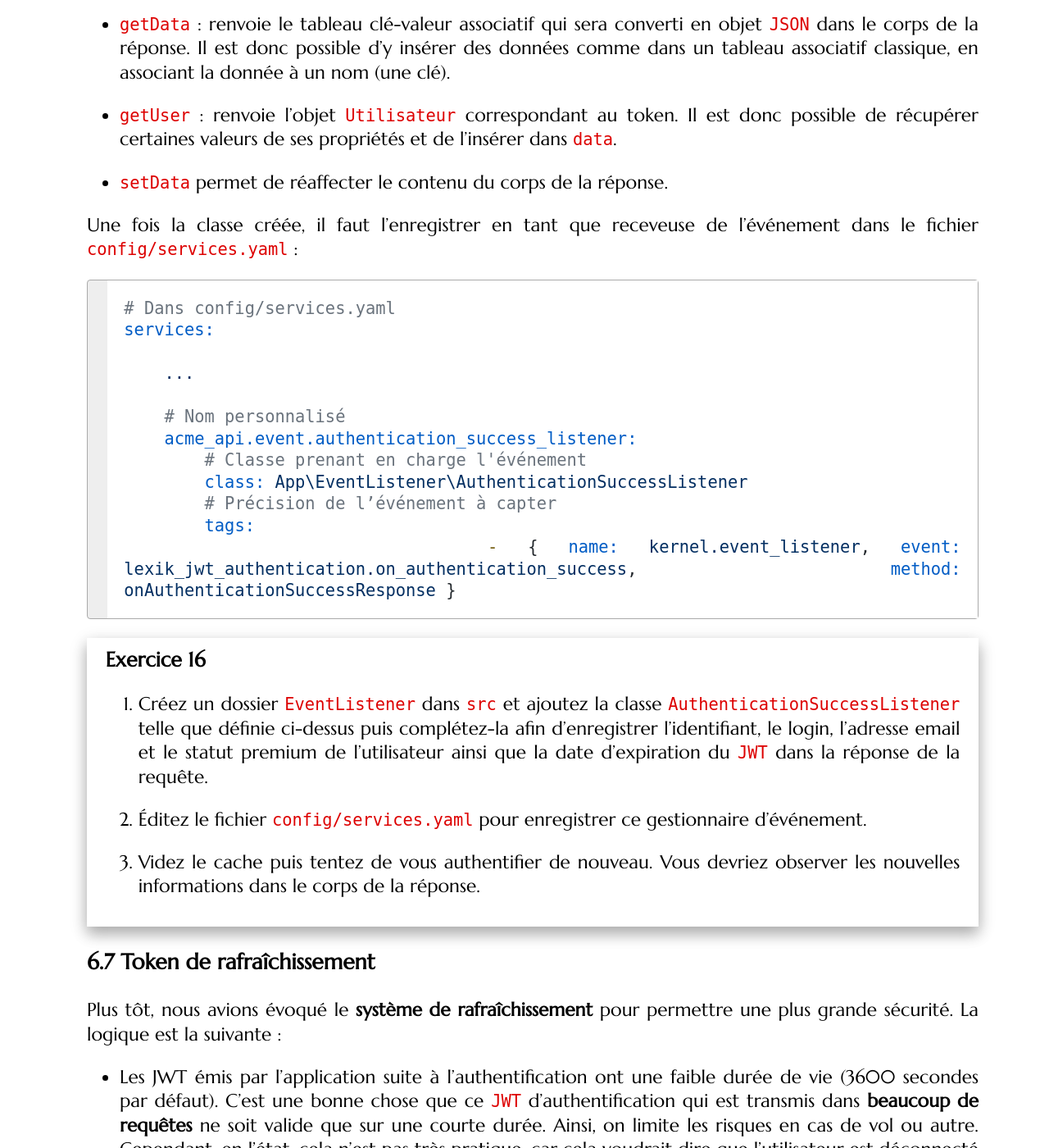
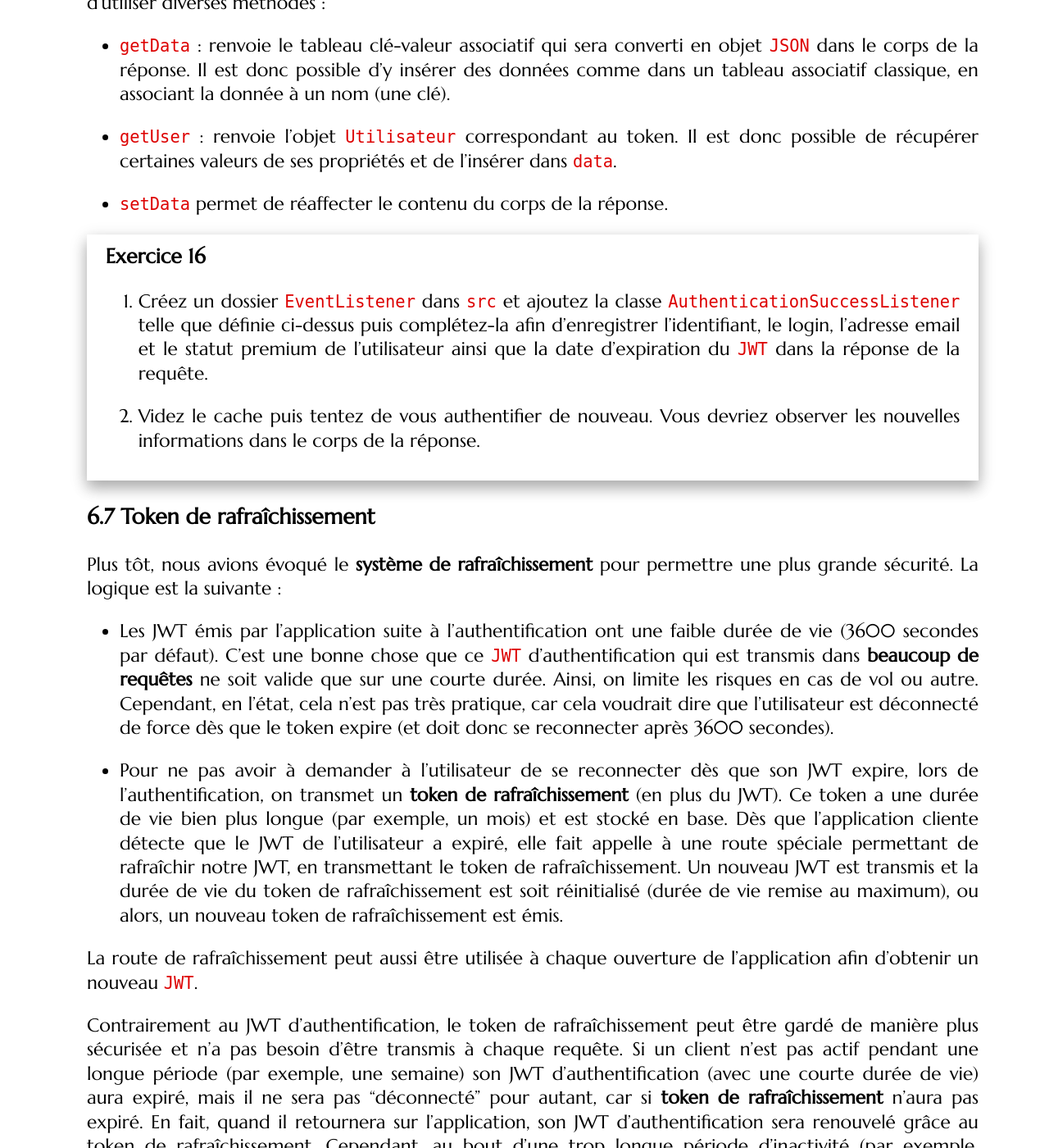
Before and after one commit to mgasquet/R5.A.05-ProgrammationAvancee-Web, a Jekyll site: the page built from tutorials/tutorial4.md, in a window 1280 px wide and 1400 px high, scrolled down 45803 px. Shown: the whole window at 82% size. Built offline with Jekyll 4.4.1, drawn with Linux system fonts in a browser that asks for light colours; some web fonts are replaced; some of the changed text lies outside the part shown.

````diff
--- a/tutorials/tutorial4.md
+++ b/tutorials/tutorial4.md
@@ -1238,9 +1239,8 @@ class AuthenticationSuccessListener
         )
     {}
 
-    /**
-     * @param AuthenticationSuccessEvent $event
-     */
+    //On doit indiquer le nom de l'événement qu'on souhaite écouter (car il provient d'un bundle et n'est pas natif à Symfony)
+    #[AsEventListener('lexik_jwt_authentication.on_authentication_success')]
     public function onAuthenticationSuccessResponse(AuthenticationSuccessEvent $event)
     {
         $data = $event->getData();
@@ -1267,30 +1267,11 @@ Le but de la méthode `onAuthenticationSuccessResponse` est de capter l'événem
 
 * `setData` permet de réaffecter le contenu du corps de la réponse.
 
-Une fois la classe créée, il faut l'enregistrer en tant que receveuse de l'événement dans le fichier `config/services.yaml` :
-
-```yml
-# Dans config/services.yaml
-services:
-
-    ...
-
-    # Nom personnalisé
-    acme_api.event.authentication_success_listener:
-        # Classe prenant en charge l'événement
-        class: App\EventListener\AuthenticationSuccessListener
-        # Précision de l’événement à capter
-        tags:
-            - { name: kernel.event_listener, event: lexik_jwt_authentication.on_authentication_success, method: onAuthenticationSuccessResponse }
-```
-
 <div class="exercise">
 
 1. Créez un dossier `EventListener` dans `src` et ajoutez la classe `AuthenticationSuccessListener` telle que définie ci-dessus puis complétez-la afin d'enregistrer l'identifiant, le login, l'adresse email et le statut premium de l'utilisateur ainsi que la date d'expiration du `JWT` dans la réponse de la requête.
 
-2. Éditez le fichier `config/services.yaml` pour enregistrer ce gestionnaire d'événement.
-
-3. Videz le cache puis tentez de vous authentifier de nouveau. Vous devriez observer les nouvelles informations dans le corps de la réponse.
+2. Videz le cache puis tentez de vous authentifier de nouveau. Vous devriez observer les nouvelles informations dans le corps de la réponse.
 
 </div>
 
@@ -1316,7 +1297,7 @@ Ici aussi, il semble donc être plus judicieux de s'orienter vers un stockage **
 
 Pour mettre en place tout cela, nous allons nous servir du bundle `JWTRefreshTokenBundle`. La configuration est assez simple.
 
-* Tout d'abord, on crée l'entité suivante, qui correspond à l'entité gérant les tokens de rafraîchissement (car ils sont stockés dans notre BDD) :
+* Tout d'abord, le bundle va automatiquement créer l'entité suivante, qui correspond à l'entité gérant les tokens de rafraîchissement (car ils sont stockés dans notre BDD) :
 
 ```php
 namespace App\Entity;
@@ -1356,8 +1338,6 @@ security:
             entry_point: jwt
             refresh_jwt:
                 check_path: api_refresh_token
-                #Afin que le token ne soit envoyé que sur les sous-routes /api/token/...
-                path: /api/token/
             ...
 ```
 
@@ -1398,15 +1380,13 @@ Maintenant, à vous de jouer !
 
     Quand on vous pose la question relative à l'utilisation d'une `recipe` répondez **yes**. Le mécanisme des `recipes` permet de configurer automatiquement certains aspects de l'application quand on ajoute une nouvelle librairie, un bundle... Par exemple, en créant de nouveaux fichiers ou en complétant certains fichiers de configuration. Cela est défini par le développeur du module installé.
 
-2. Créez l'entité `RefreshToken` (vous pouvez directement copier le code présenté plus tôt).
-
-3. Complétez les différents fichiers de configurations : `config/routes/gesdinet_jwt_refresh_token.yaml`, `config/packages/security.yaml`, `config/packages/gesdinet_jwt_refresh_token.yaml`.
-
-4. Videz le cache.
-
-5. Mettez à jour la structure de votre base de données en utilisant les commandes adéquates.
-
-6. Testez votre nouveau système :
+2. Complétez les différents fichiers de configurations : `config/routes/gesdinet_jwt_refresh_token.yaml`, `config/packages/security.yaml`, `config/packages/gesdinet_jwt_refresh_token.yaml`.
+
+3. Videz le cache.
+
+4. Mettez à jour la structure de votre base de données en utilisant les commandes adéquates.
+
+5. Testez votre nouveau système :
 
     * Authentifiez-vous et vérifiez que vous obtenez bien un `refresh_token` dans vos **cookies** en plus de votre token habituel.
 
````
Also changed, not shown: other parts of tutorials/tutorial4.md (+6 -2 lines), index.md (+1 -1 lines).
